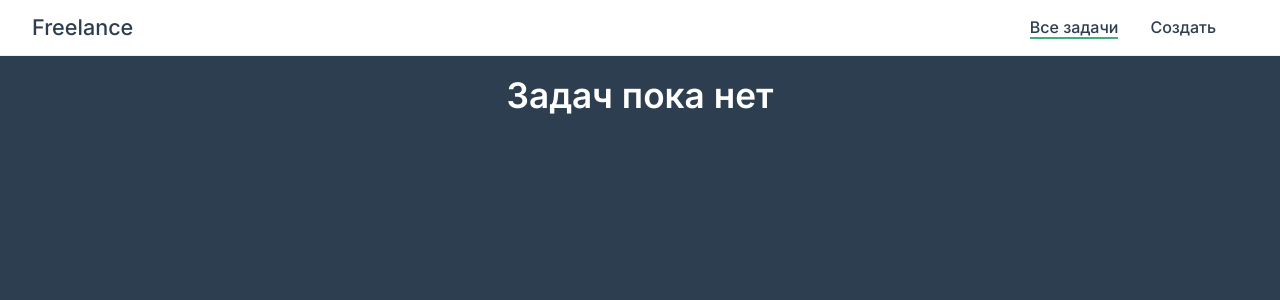
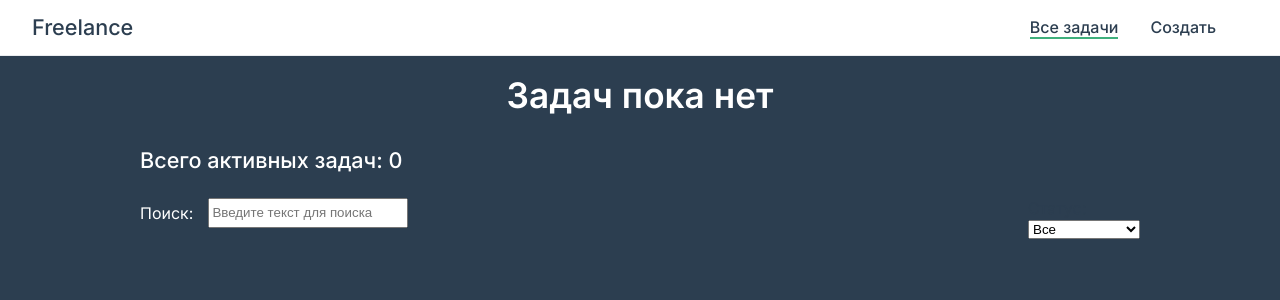
Before and after one commit to nimrab/freelance, a Vue app: page / in a window 1280 px wide. Shown: the top 300 px of the page. Built offline with nearby package versions, Linux system fonts and the light colour scheme.

Commit message:
add filters

```diff
--- a/src/store.js
+++ b/src/store.js
@@ -52,7 +52,9 @@ export const store = createStore({
       commit('setLoading', true)
       localStorage.setItem('tasks', JSON.stringify([...state.tasks, newTask]))
       commit('addTask', newTask)
-      commit('setLoading', false)
+      setTimeout(()=> {
+        commit('setLoading', false)
+      }, 1000)
     },
 
     // async fetchTasks({state, commit}) {
@@ -76,11 +78,15 @@ export const store = createStore({
 
     fetchTasks({commit}) {
       commit('setLoading', true)
+
       const tasks = JSON.parse(localStorage.getItem('tasks'))
       if ( tasks ) {
         commit('setTasks', tasks)
       }
-      commit('setLoading', false)
+      setTimeout(()=> {
+        commit('setLoading', false)
+      }, 1000)
+
     },
 
     // async changeTaskStatus({state, commit}, { id, status }) {
@@ -102,10 +108,22 @@ export const store = createStore({
 
     changeTask({state, commit}, newTask) {
       commit('setLoading', true)
-      const filteredTasks = state.tasks.map(el=>el.id === newTask.id ? {...newTask} : el)
+      const filteredTasks = state.tasks.map(el => el.id === newTask.id ? {...newTask} : el)
       localStorage.setItem('tasks', JSON.stringify(filteredTasks))
       commit('setTasks', filteredTasks)
+      setTimeout(()=> {
+        commit('setLoading', false)
+      }, 1000)
     },
 
+    deleteTask({state, commit}, id) {
+      commit('setLoading', true)
+      const filteredTasks = state.tasks.filter( el => el.id !== id )
+      localStorage.setItem('tasks', JSON.stringify(filteredTasks))
+      commit('setTasks', filteredTasks)
+      setTimeout(()=> {
+        commit('setLoading', false)
+      }, 1000)
+    },
   }
 })
--- a/src/views/AllTasks.vue
+++ b/src/views/AllTasks.vue
@@ -1,12 +1,43 @@
 <template>
+  <div
+      v-if="isLoading"
+      class="loader"
+  ></div>
+  <div v-else>
     <h1
         v-if="isEmptyTasks"
         class="text-white center"
     >Задач пока нет</h1>
     <h3
-  v-if="tasks.length"
+        v-if="isShowActiveTasks"
         class="text-white"
-    >Всего активных задач: {{activeTasksCount}}</h3>
+    >Всего активных задач: {{ activeTasksCount }}</h3>
+    <div class="filters">
+      <div class="search">
+        <div class="search-text">Поиск:</div>
+        <input
+            v-model="inputText"
+            placeholder="Введите текст для поиска"
+            class="search-input form-control"
+        >
+      </div>
+      <div class="status-select">
+        <div class="status-select-text">Статус:</div>
+        <select
+            v-model="selectValue"
+            class="select-input form-control"
+        >
+          <option
+              v-for="option in selectOptions"
+              :key="option.value"
+              :value="option.value"
+          >{{ option.option }}
+          </option>
+        </select>
+      </div>
+    </div>
+
+
     <template
         v-for="task in tasks"
         :key="task.id"
@@ -14,26 +45,33 @@
       <div class="card">
         <div class="title-wrapper">
           <h2 class="card-title">
-        {{task.title}}
+            {{ task.title }}
           </h2>
-      <AppStatus :type="task.status" />
+          <AppStatus :type="task.status"/>
         </div>
         <div class="deadline">
           <strong>
-        <small>{{task.deadline}}</small>
+            <small>{{ task.deadline }}</small>
           </strong>
         </div>
         <button
             @click="showTaskItem( task.id )"
             class="btn primary"
-    >Посмотреть</button>
+        >Посмотреть
+        </button>
+        <button
+            @click="deleteTaskItem( task.id )"
+            class="btn danger"
+        >Удалить
+        </button>
       </div>
     </template>
+  </div>
 </template>
 
 <script>
 import AppStatus from '@/components/AppStatus'
-import {onMounted, computed} from 'vue'
+import {onMounted, computed, ref} from 'vue'
 import {useRouter} from 'vue-router'
 import {useStore} from 'vuex'
 
@@ -42,38 +80,64 @@ export default {
   setup() {
 
     const router = useRouter()
-    // const route = useRoute()
     const store = useStore()
+    const selectOptions = [
+      {option: 'Все', value: 'all'},
+      {option: 'Активен', value: 'active'},
+      {option: 'Завершен', value: 'done'},
+      {option: 'Отменен', value: 'cancelled'},
+      {option: 'Выполняестся', value: 'pending'},
+    ]
+    const inputText = ref('')
+    const selectValue = ref('all')
 
     const tasksCount = computed(() => {
       return store.getters.tasksArr
-    } )
+    })
 
     const tasks = computed(() => {
+      switch (true) {
+        case inputText.value && selectValue.value === 'all':
+          return store.getters.tasksArr.filter(el => el.title.toLowerCase().includes(inputText.value.toLowerCase()))
+        case inputText.value && selectValue.value !== 'all':
+          return store.getters.tasksArr.filter(el => el.title.toLowerCase().includes(inputText.value.toLowerCase())
+              && el.status === selectValue.value)
+        case !inputText.value && selectValue.value !== 'all':
+          return store.getters.tasksArr.filter(el => el.status === selectValue.value)
+        default:
           return store.getters.tasksArr
+      }
     })
 
     const isEmptyTasks = computed(() => {
       return !store.getters.tasksArr.length
     })
 
-    const activeTasksCount = computed(()=>{
-      return store.getters.tasksArr.filter(({status})=> status === 'active' || status === 'pending' ).length
+    const activeTasksCount = computed(() => {
+      return store.getters.tasksArr.filter(({status}) => status === 'active' || status === 'pending').length
     })
 
-    const isLoading = computed(()=>{
+    const isLoading = computed(() => {
       return store.getters.isLoading
+    })
+
+    const isShowActiveTasks = computed(() => {
+      return tasks.value.length || inputText || selectValue.value !== 'all'
     })
 
     function showTaskItem(id) {
       router.push(`/task/${id}`)
     }
 
+    function deleteTaskItem(id) {
+      store.dispatch('deleteTask', id)
+    }
+
     function fetchTasks() {
       store.dispatch('fetchTasks')
     }
 
-    onMounted(()=> {
+    onMounted(() => {
       fetchTasks()
     })
 
@@ -82,8 +146,13 @@ export default {
       tasksCount,
       isEmptyTasks,
       showTaskItem,
+      deleteTaskItem,
       activeTasksCount,
       isLoading,
+      inputText,
+      selectOptions,
+      selectValue,
+      isShowActiveTasks,
     }
   }
 }
@@ -111,4 +180,25 @@ h2 {
 .btn {
   margin-top: 20px;
 }
+
+.search {
+  display: flex;
+  margin-bottom: 20px;
+}
+
+.search-text {
+  color: #fff;
+  margin-top: 5px;
+}
+
+.search-input {
+  margin-left: 15px;
+  width: 200px;
+  height: 30px;
+}
+
+.filters {
+  display: flex;
+  justify-content: space-between;
+}
 </style>
--- a/src/views/TaskItem.vue
+++ b/src/views/TaskItem.vue
@@ -1,25 +1,35 @@
 <template>
+  <div
+      v-if="isLoading"
+      class="loader"
+  ></div>
+  <div v-else>
     <div
         v-if="computedTask.id"
         class="card"
     >
-    <h2>{{computedTask.title}}</h2>
-    <p><strong>Статус</strong>: <AppStatus :type="computedTask.status" /></p>
-    <p><strong>Дэдлайн</strong>: {{computedTask.deadline}}</p>
-    <p><strong>Описание</strong>: {{computedTask.description}}</p>
+      <h2>{{ computedTask.title }}</h2>
+      <p><strong>Статус</strong>:
+        <AppStatus :type="computedTask.status"/>
+      </p>
+      <p><strong>Дэдлайн</strong>: {{ computedTask.deadline }}</p>
+      <p><strong>Описание</strong>: {{ computedTask.description }}</p>
       <div>
         <button
             class="btn"
             @click="changeStatus('pending')"
-      >Взять в работу</button>
+        >Взять в работу
+        </button>
         <button
             class="btn primary"
             @click="changeStatus('done')"
-          >Завершить</button>
+        >Завершить
+        </button>
         <button
             class="btn danger"
             @click="changeStatus('cancelled')"
-      >Отменить</button>
+        >Отменить
+        </button>
       </div>
     </div>
     <div
@@ -27,14 +37,15 @@
         class="return-btn-block"
     >
       <h3 class="text-white center">
-      Задача с ID "<strong>{{taskId}}</strong>" не найдена.
+        Задача с ID "<strong>{{ taskId }}</strong>" не найдена.
       </h3>
       <button
           class="btn primary"
           @click="returnToMain"
-    >Вернуться на главную</button>
+      >Вернуться на главную
+      </button>
     </div>
-
+  </div>
 </template>
 
 <script>
@@ -59,8 +70,12 @@ export default {
       description: '',
     })
 
-    const computedTask = computed(()=> {
+    const computedTask = computed(() => {
       return task
+    })
+
+    const isLoading = computed(() => {
+      return store.getters.isLoading
     })
 
     function setTaskValues() {
@@ -85,9 +100,9 @@ export default {
       router.push('/')
     }
 
-    function changeStatus( status ) {
+    function changeStatus(status) {
       const newTask = {...task, status}
-      store.dispatch('changeTask',  newTask)
+      store.dispatch('changeTask', newTask)
       setTaskValues()
     }
 
@@ -100,6 +115,7 @@ export default {
     return {
       computedTask,
       taskId,
+      isLoading,
       returnToMain,
       changeStatus,
     }
```
Also changed, not shown: src/components/AppStatus.vue (+11 -13 lines), src/theme.css (+9 -8 lines), src/views/NewTask.vue (+9 -19 lines). Lines whose indentation alone changed are shown as unchanged.
